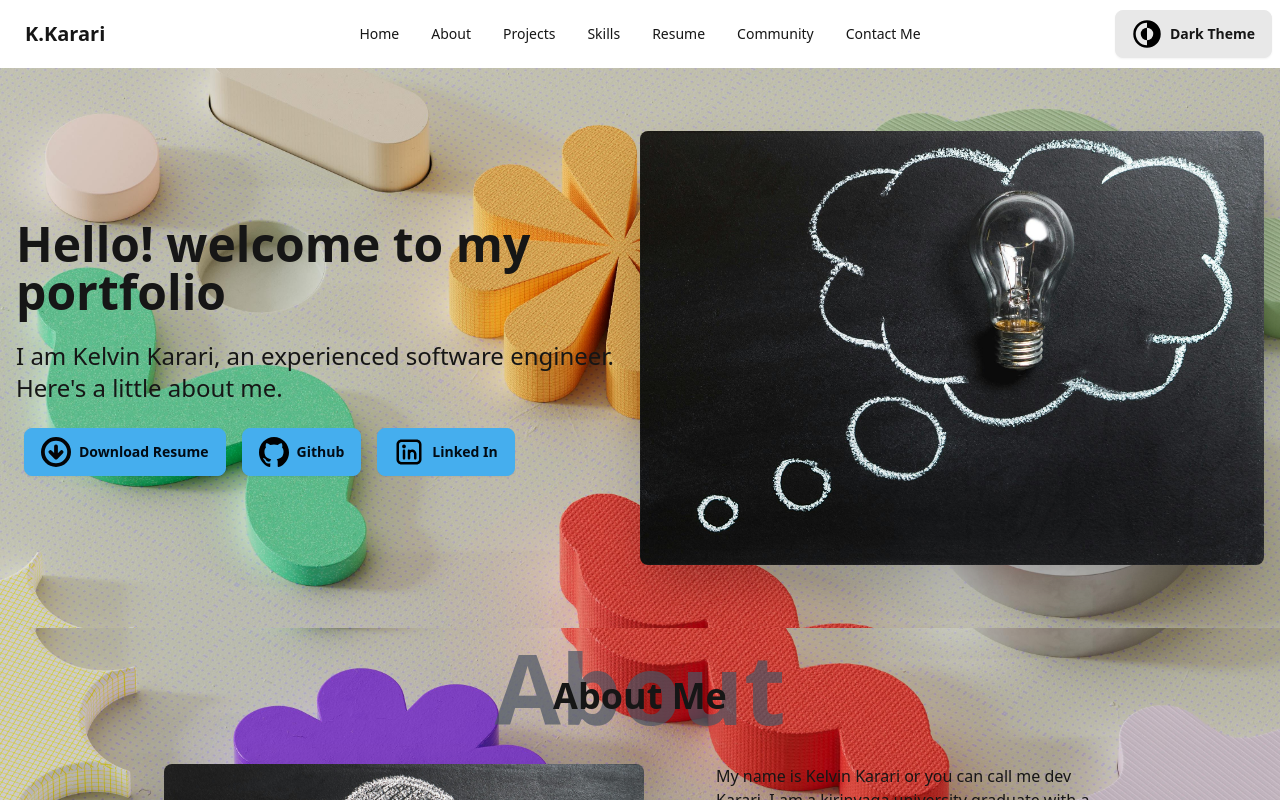
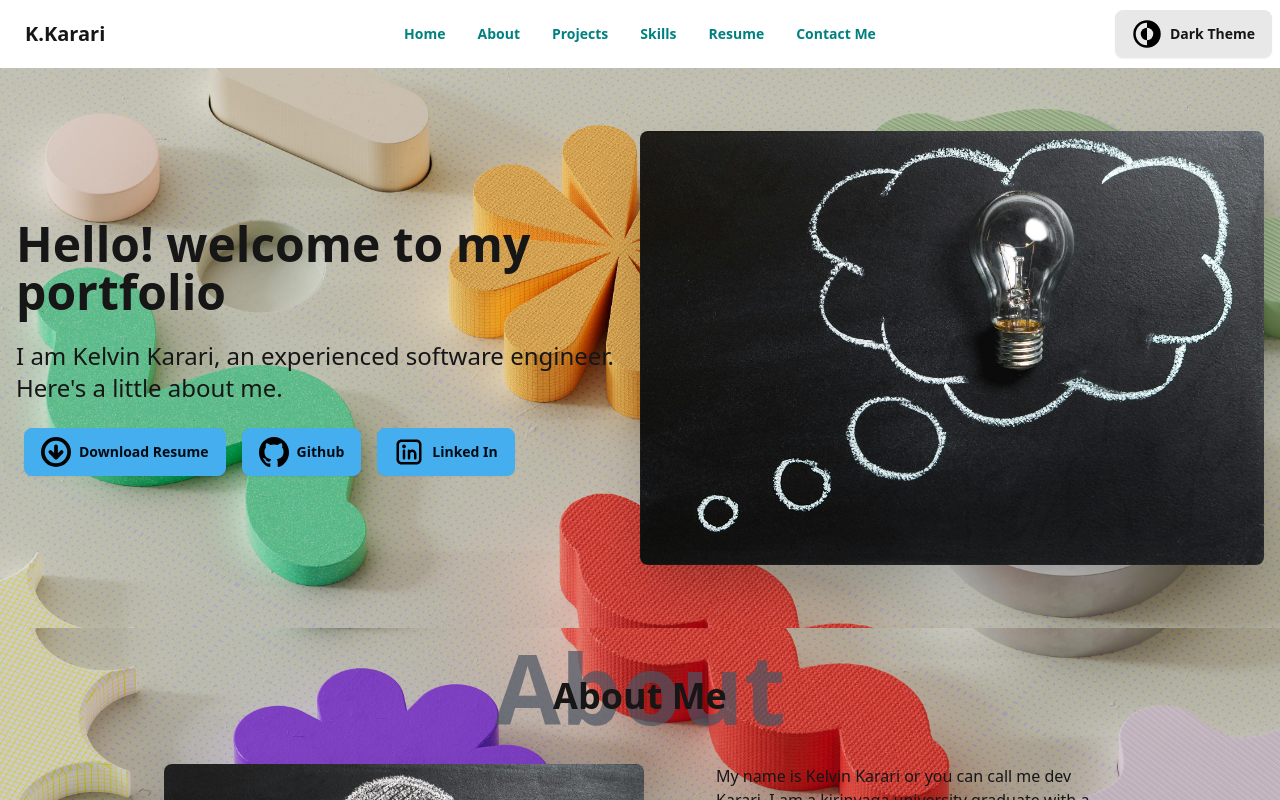
Before and after one commit to p-karari/portfolio_project, a React (Vite) app: page / in a window 1280 px wide. Shown: the top 800 px of the page. Built offline with nearby package versions, Linux system fonts and the light colour scheme.

Commit message:
Navbar update

```diff
--- a/src/components/Navbar.tsx
+++ b/src/components/Navbar.tsx
@@ -1,29 +1,65 @@
-import ModeScwithcherIcon from '../assets/dark-mode-svgrepo-com.svg'
+// import ModeScwithcherIcon from '../assets/dark-mode-svgrepo-com.svg'
+// import { Link } from "react-router-dom";
+
+// function Navbar() {
+//   return (
+//     <div className="navbar bg-base-100">
+//   <div className="navbar-start">
+//     <a className="btn btn-ghost text-xl">K.Karari</a>
+//   </div>
+//   <div className="navbar-center hidden lg:flex">
+//     <ul className="menu menu-horizontal px-1">
+//       <li><Link to="/" className='hover:text-yellow-500'>About</Link></li>
+//       <li><Link to="/projects" className='hover:text-yellow-500'>Projects</Link></li>
+//       <li><Link to="/skills" className='hover:text-yellow-500'>Skills</Link> </li>
+//       <li><Link to="/resume" className='hover:text-yellow-500'>Resume</Link> </li>
+//       <li><Link to="/community" className='hover:text-yellow-500'>Community</Link> </li>
+//       <li><Link to="/contact" className='hover:text-yellow-500'>Contact Me</Link> </li>
+//     </ul>
+//   </div>
+//   <div className="navbar-end">
+//     <a className="btn flex"><img src={ModeScwithcherIcon} alt="" width='30px' height='30px' /><p>Dark Theme</p></a>
+//   </div>
+// </div>
+//   )
+// }
+
+// export default Navbar
+
+import ModeSwitcherIcon from '../assets/dark-mode-svgrepo-com.svg';
+
 function Navbar() {
+  // Function to handle smooth scrolling
+  const scrollToSection = (id: string) => {
+    const section = document.getElementById(id);
+    if (section) {
+      section.scrollIntoView({ behavior: "smooth" });
+    }
+  };
+
   return (
     <div className="navbar bg-base-100">
       <div className="navbar-start">
-    <a className="btn btn-ghost text-xl">K.Karari</a>
+        <a className="btn btn-ghost text-xl ">K.Karari</a>
       </div>
       <div className="navbar-center hidden lg:flex">
         <ul className="menu menu-horizontal px-1">
-      <li><a>Home</a></li>
-      <li><a>About</a></li>
-      <li><a>Projects</a></li>
-      <li><a>Skills</a></li>
-      <li><a>Resume</a></li>
-      <li><a>Community</a></li>
-      <li><a>Contact Me</a></li>
-
+          <li><button onClick={() => scrollToSection("hero")} className="hover:text-[#FF8C00] text-[#008080] font-bold">Home</button></li>
+          <li><button onClick={() => scrollToSection("about")} className="hover:text-[#FF8C00] text-[#008080] font-bold">About</button></li>
+          <li><button onClick={() => scrollToSection("projects")} className="hover:text-[#FF8C00] text-[#008080] font-bold">Projects</button></li>
+          <li><button onClick={() => scrollToSection("skills")} className="hover:text-[#FF8C00] text-[#008080] font-bold">Skills</button></li>
+          <li><button onClick={() => scrollToSection("resume")} className="hover:text-[#FF8C00] text-[#008080] font-bold">Resume</button></li>
+          <li><button onClick={() => scrollToSection("contact")} className="hover:text-text-[#FF8C00] text-[#008080] font-bold">Contact Me</button></li>
         </ul>
       </div>
       <div className="navbar-end">
-    <a className="btn flex"><img src={ModeScwithcherIcon} alt="" width='30px' height='30px' /><p>Dark Theme</p></a>
+        <button className="btn flex">
+          <img src={ModeSwitcherIcon} alt="Dark Mode" width="30px" height="30px" />
+          <p>Dark Theme</p>
+        </button>
       </div>
     </div>
-  )
+  );
 }
 
-export default Navbar
-
-// july 13th - today
+export default Navbar;
```
Lines whose indentation alone changed are shown as unchanged.
